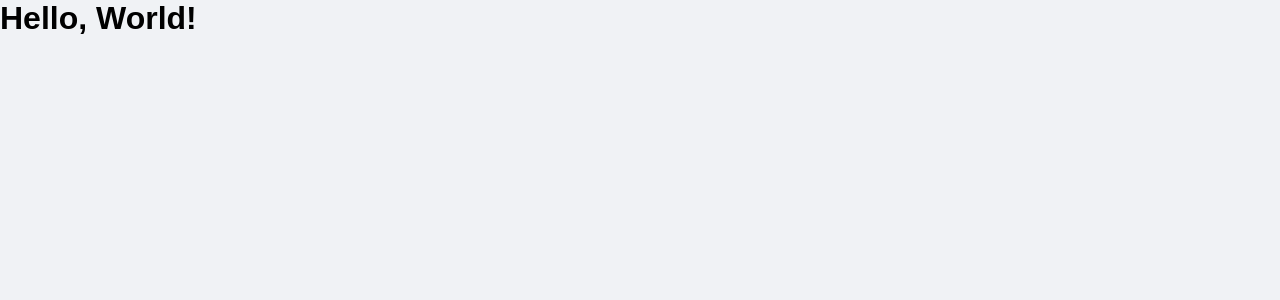
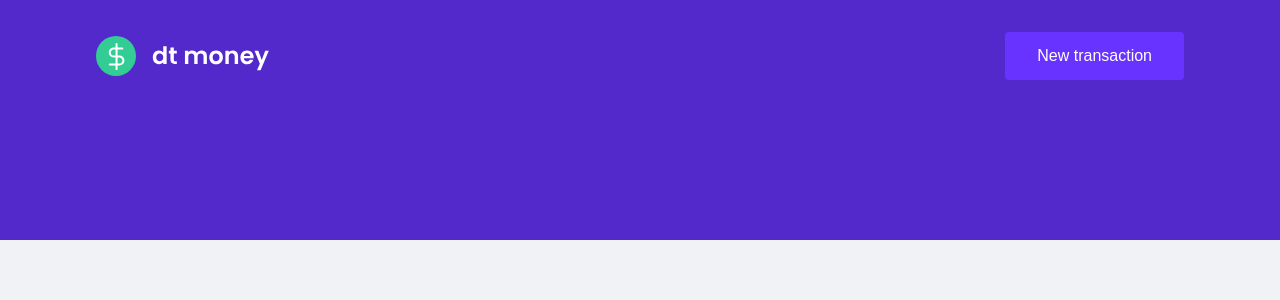
Before and after one commit to fariasmateuss/GrowFix, a React app: page / in a window 1280 px wide. Shown: the top 300 px of the page. Built offline with nearby package versions, Linux system fonts and the light colour scheme.

Commit message:
Create header component

```diff
--- /dev/null
+++ b/src/components/Header/index.tsx
@@ -0,0 +1,17 @@
+import logo from '@assets/logo.svg';
+
+import styles from './styles.module.scss';
+
+export function Header() {
+  return (
+    <header className={styles.container}>
+      <div className={styles.content}>
+        <img src={logo} alt="Logo DtMoney" />
+
+        <button type="button" className={styles.button}>
+          New transaction
+        </button>
+      </div>
+    </header>
+  );
+}
--- /dev/null
+++ b/src/components/Header/styles.module.scss
@@ -0,0 +1,30 @@
+.container {
+  background-color: var(--blue);
+}
+
+.content {
+  max-width: 1120px;
+  margin: auto;
+
+  padding: 2rem 1rem 10rem;
+  display: flex;
+  align-items: center;
+  justify-content: space-between;
+}
+
+.button {
+  font-size: 1rem;
+  color: #fff;
+  background-color: var(--blue-light);
+  border: 0;
+  padding: 0 2rem;
+  border-radius: 0.25rem;
+  height: 3rem;
+  cursor: pointer;
+
+  transition: filter 0.2s;
+
+  &:hover {
+    filter: brightness(0.9);
+  }
+}
--- a/src/pages/Main/index.tsx
+++ b/src/pages/Main/index.tsx
@@ -1,3 +1,5 @@
+import { Header } from '@components/Header';
+
 export function Main() {
-  return <h1>Hello, World!</h1>;
+  return <Header />;
 }
```
